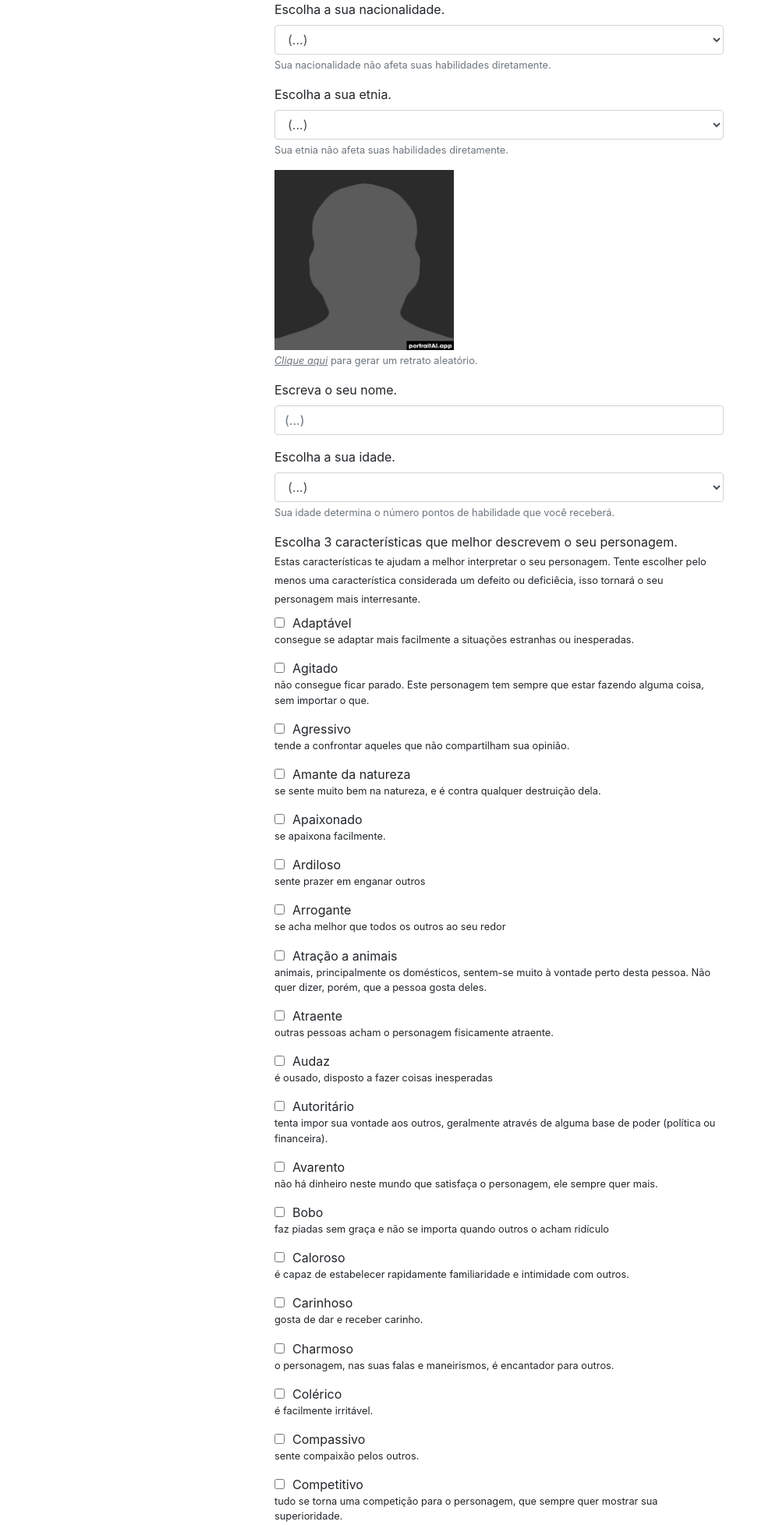
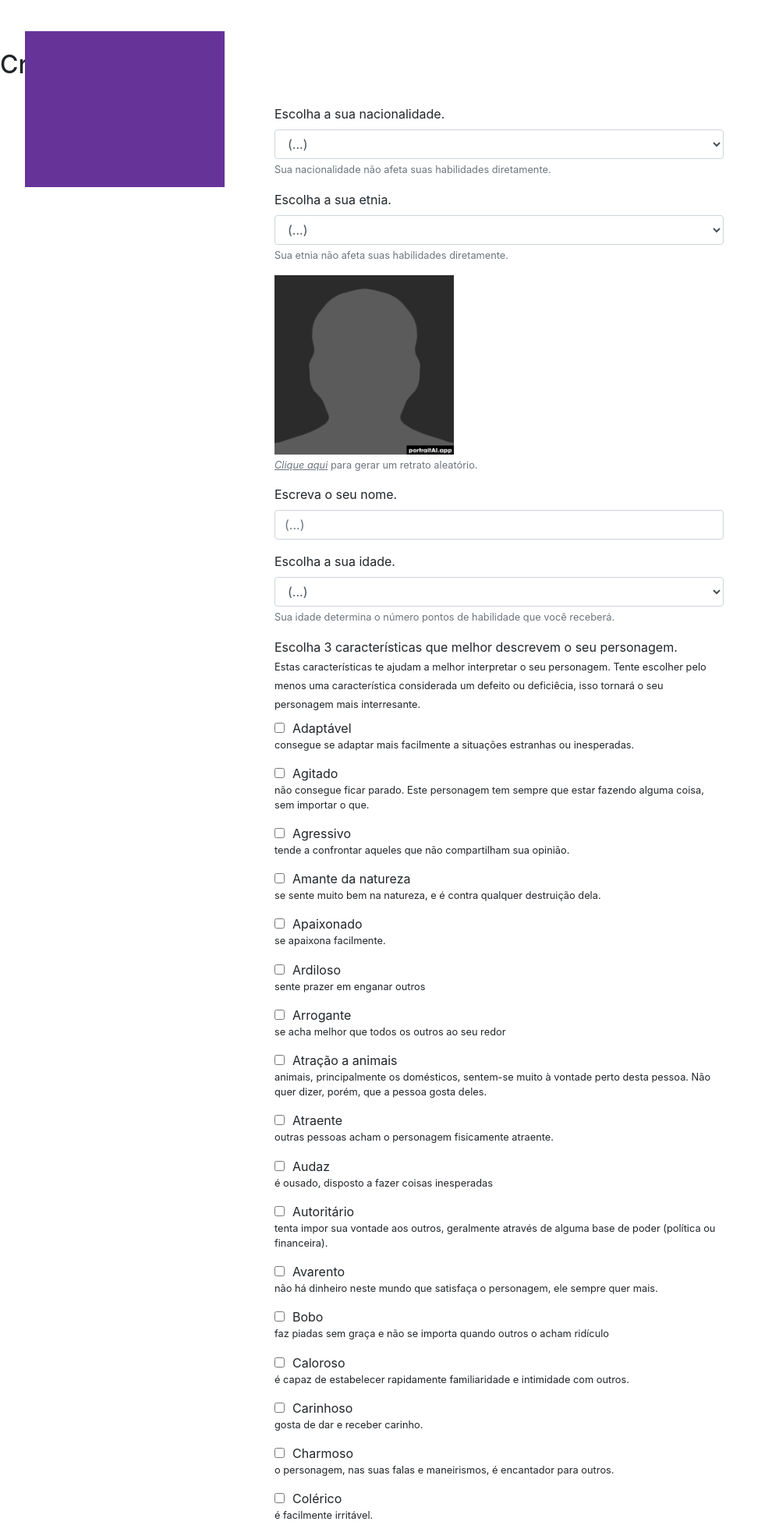
Before and after one commit to araujopdro/abea, a PHP site: page / in a window 1280 px wide. Shown: the top 1956 px of the page at 78% size, without its empty margins (0-990 px from the left). Run offline with PHP 8.4, Linux system fonts and the light colour scheme; some libraries are stand-ins or nearby versions.

Commit message:
Update index.php

```diff
--- a/index.php
+++ b/index.php
@@ -1826,19 +1826,36 @@
 			#random-name{
 				display: none;
 			}
-			#previous-name{
-				display: none;
-			}
-			#previous-portrait{
+			#previous-name,#previous-portrait{
 				display: none;
 			}
 
 		</style>
 	</head>
 	<body>
+		<div style="
+		    width: 20%;
+		    height: 200px;
+		    background-color: rebeccapurple;
+		    position: fixed;
+		    top: 5%;
+		    left: 2.5%;
+		">
+			<span id="preview-name"></span>
+			<span id="preview-nacionalidade"></span>
+			<span id="preview-caracteristicas"></span>
+			<span id="preview-habilidades"></span>
+		</div>
 		<div>
+			<h2 style="margin-top: 5%;">Criar Personagem</h2>
 			<form id="form">
-				<div class="form-group" id="holder-nacionalidade"></div>
+				<div class="form-group" id="holder-nacionalidade">
+
+					<div>
+						<img src="">
+
+					</div>
+				</div>
 				<div class="form-group" id="holder-etnia"></div>
 				<div  class="form-group">
 					<span style="display: block;width: 40%;"><img id="input-portrait" style="width: 100%;" src="/imgs/portraits/portrait0.jpg"></span>
```
